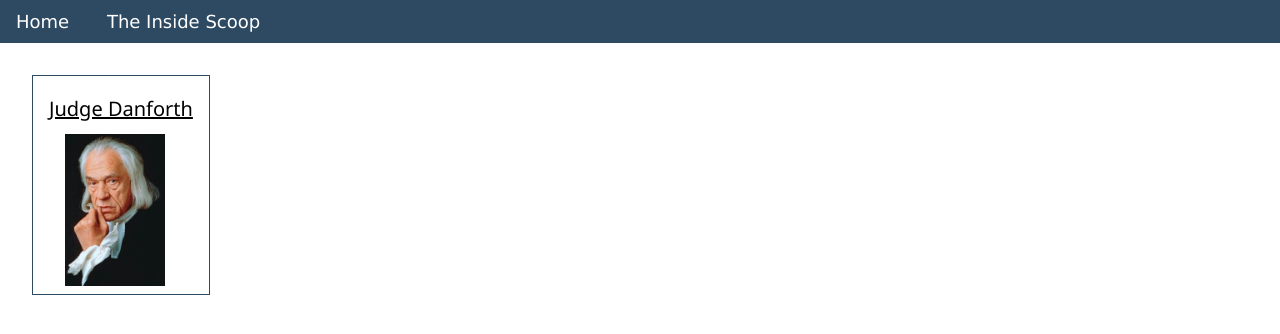
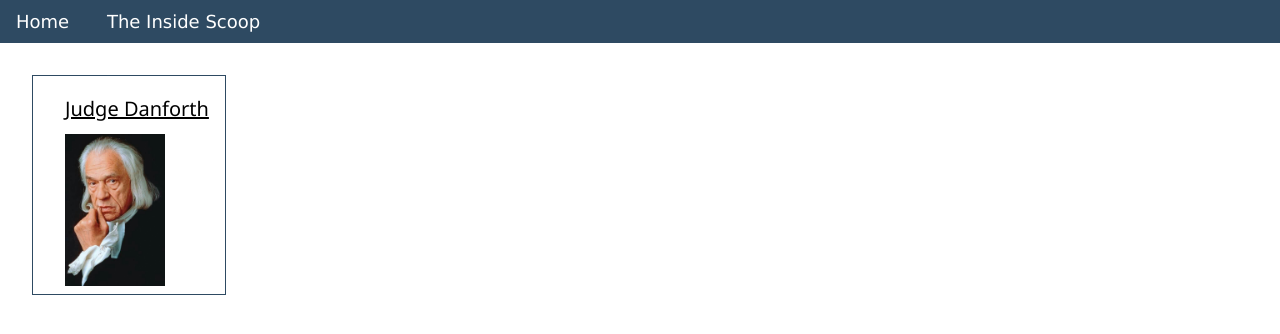
Before and after one commit to mordy-python/Witch-Trials, a Flask app: page /characters in a window 1280 px wide. Shown: the top 334 px of the page. Run offline with Flask 2, Linux system fonts and the light colour scheme.

Commit message:
Added character

```diff
--- a/templates/character.html
+++ b/templates/character.html
@@ -22,7 +22,8 @@
         {{character.name}}?</h1>
     <div class="flex">
         <h5>{{character.bio}}</h5>
-        <img class="w3-margin" src="{{url_for('static', filename=character.img)}}" alt="Photo of {{character.name}}">
+        <img class="w3-margin w3-hide-small" src="{{url_for('static', filename=character.img)}}" alt="Photo of {{character.name}}">
     </div>
+    <p class="w3-hide-large">Images cannot be shown on a screen this size. Please use a larger device to view them.</p>
 </div>
 {% endblock content %}
--- a/templates/characters.html
+++ b/templates/characters.html
@@ -3,13 +3,14 @@
 <style>
     .main {
         display: flex;
+        flex-wrap: wrap;
     }
 </style>
 <div class="main">
     {% for char in characters %}
     <a class="w3-margin" href="{{url_for('character_stuff', name=char.name)}}">
         <div class="w3-margin-top w3-card-1 w3-border w3-border-theme w3-padding" style="width: fit-content;">
-            <h4>{{char.name}}</h4>
+            <h4 class="w3-margin-left">{{char.name}}</h4>
             <img src="{{url_for('static', filename=char.img)}}" alt="Person" class="w3-margin-left img">
         </div>
     </a>
```
